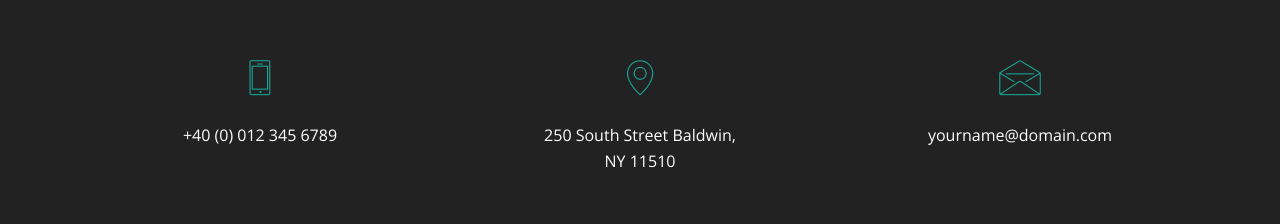
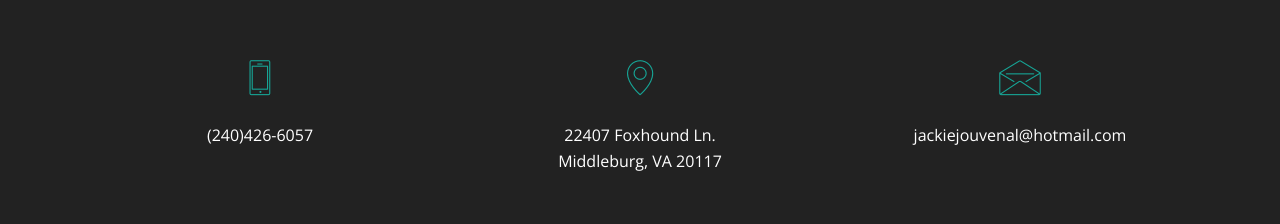
Before and after one commit to blwasham/jackieart-apollo, a plain HTML site: page index.html in a window 1280 px wide. Shown: the part 7960-8184 px from the top of the page. Drawn offline with nearby package versions, Linux system fonts and the light colour scheme; some packages are replaced by stand-ins of ours; files whose address does not match are found by name.

Commit message:
added contacgt info to dark contact strip above map

```diff
--- a/index.html
+++ b/index.html
@@ -884,7 +884,7 @@
               <div class="alt-icon-top alt-icon-color">
                 <i class="icon-phone"></i>
               </div>
-              <p class="large">+40 (0) 012 345 6789</p>
+              <p class="large">(240)426-6057</p>
             </div>
           </div>
           <div class="col-md-4 col-sm-6 mb-sm-30">
@@ -893,7 +893,8 @@
                 <i class="icon-map-pin"></i>
               </div>
               <p class="large">
-                250 South Street Baldwin,<br> NY 11510
+                22407 Foxhound Ln.<br>
+                Middleburg, VA 20117
               </p>
             </div>
           </div>
@@ -902,7 +903,7 @@
               <div class="alt-icon-top alt-icon-color">
                 <i class="icon-envelope"></i>
               </div>
-              <p class="large">yourname@domain.com</p>
+              <p class="large">jackiejouvenal@hotmail.com</p>
             </div>
           </div>
         </div>
```
